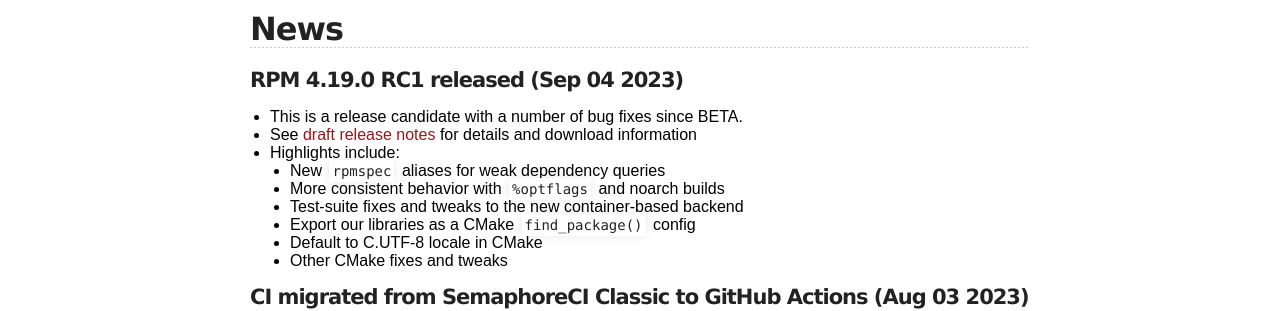
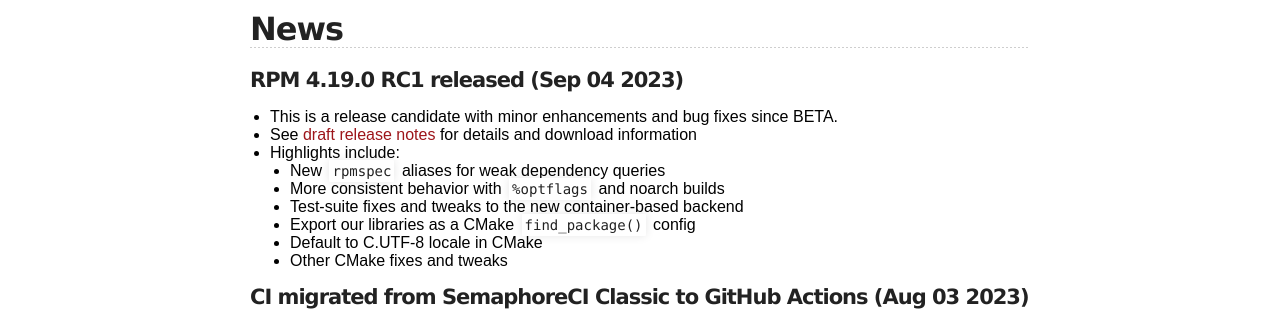
Before and after one commit to rpm-software-management/rpm-web, a Jekyll site: the page built from index.md, in a window 1280 px wide and 900 px high. Shown: the part 403-714 px from the top of the window. Built offline with Jekyll 4.4.1, drawn with Linux system fonts in a browser that asks for light colours.

Commit message:
Fix up RC1 tag line

```diff
--- a/index.md
+++ b/index.md
@@ -17,7 +17,7 @@ capable of
 ## News
 
 #### RPM 4.19.0 RC1 released (Sep 04 2023)
-* This is a release candidate with a number of bug fixes since BETA.
+* This is a release candidate with minor enhancements and bug fixes since BETA.
 * See [draft release notes](wiki/Releases/4.19.0) for details and download information
 * Highlights include:
     * New `rpmspec` aliases for weak dependency queries
```
Also changed, not shown: timeline.md (+1 -1 lines).
